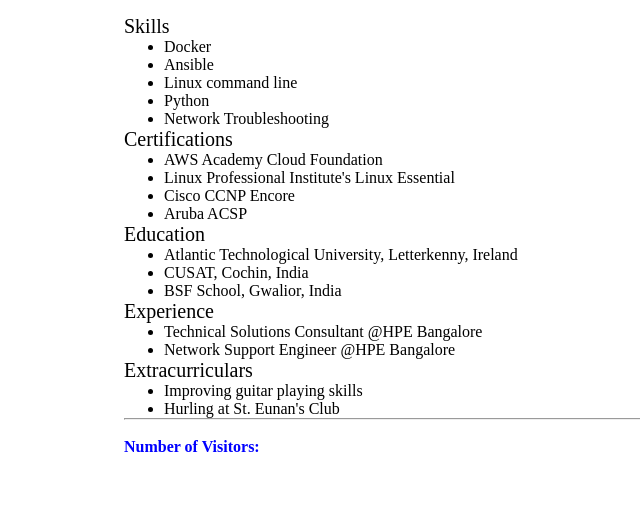
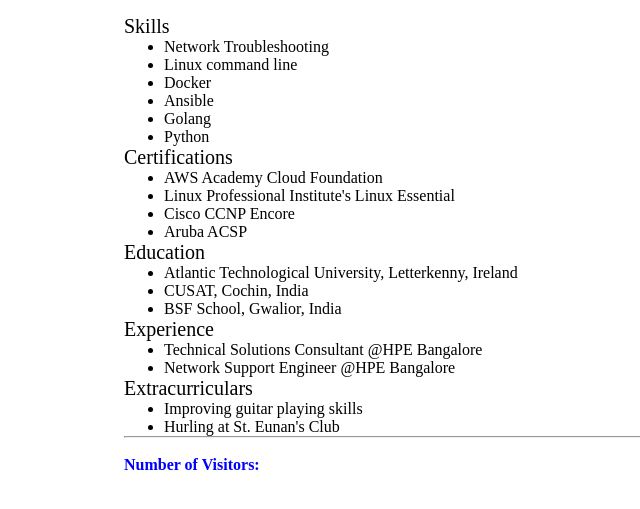
Before and after one commit to abinjacob10/cloud-resume1, a plain HTML site: page test1/index.html in a window 1280 px wide. Shown: the part 105-614 px from the top of the page, without its empty margins (166-806 px from the left). Drawn offline with Linux system fonts and the light colour scheme; no server answers.

Commit message:
updated resume, added Golang in resume

```diff
--- a/test1/index.html
+++ b/test1/index.html
@@ -12,11 +12,12 @@
   <br>
   <p class="head">Skills</p>
   <ul>
+    <li>Network Troubleshooting</li>
+    <li>Linux command line</li>
     <li>Docker</li>
     <li>Ansible</li>
-    <li>Linux command line</li>
+    <li>Golang</li>
     <li>Python</li>
-    <li>Network Troubleshooting</li>
   </ul>
   <p class="head">Certifications</p>
   <ul>
```
